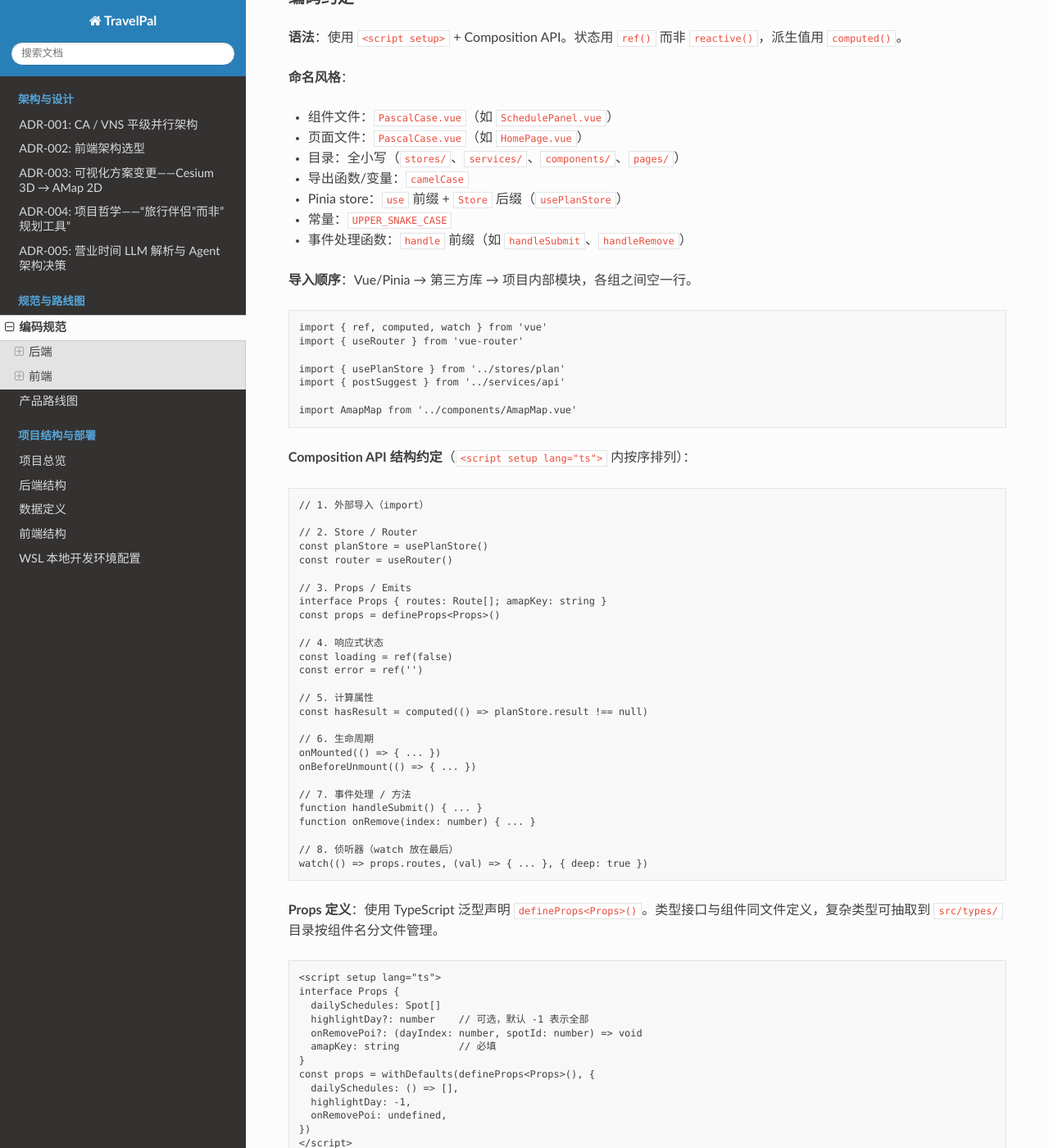
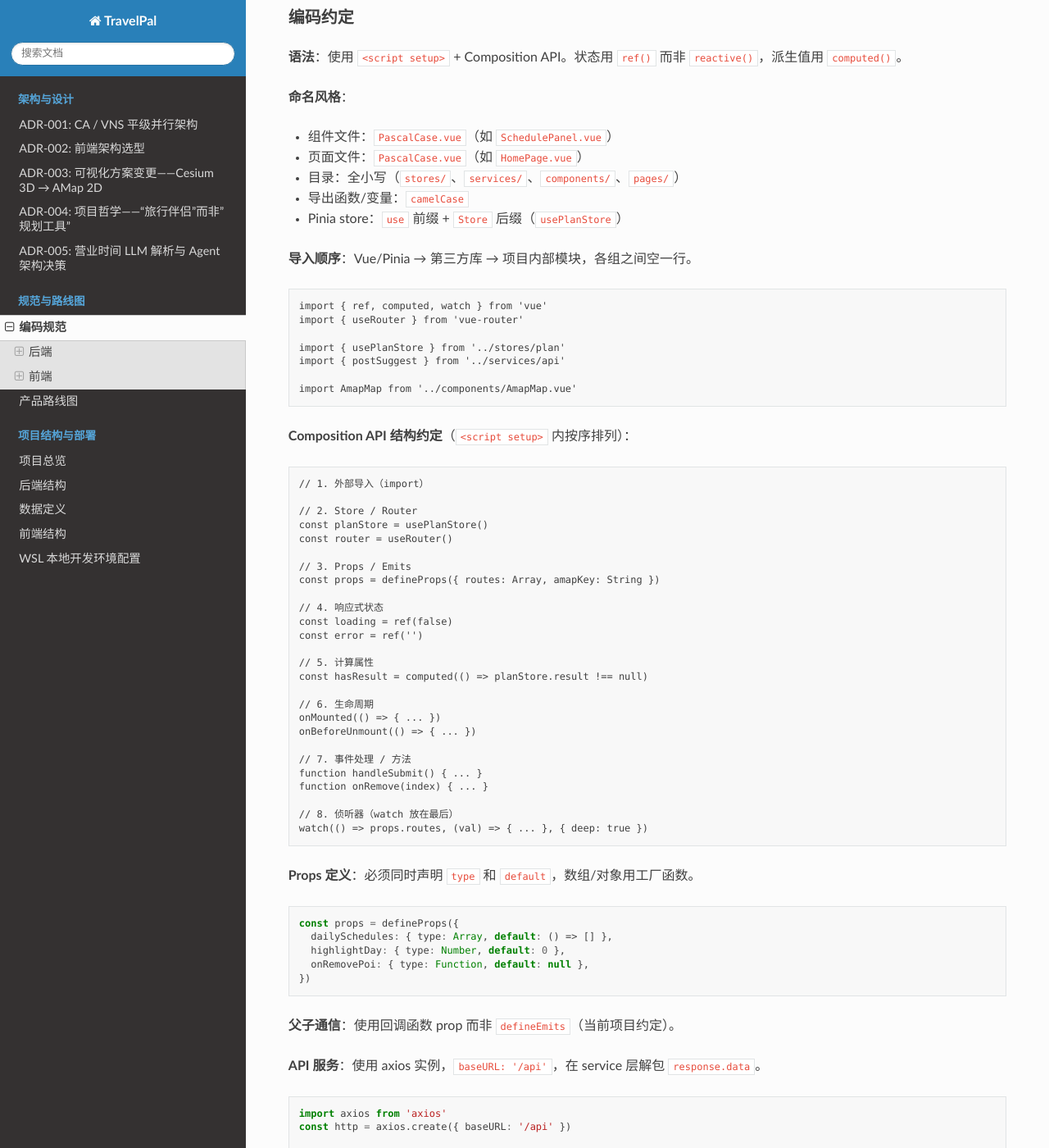
Before and after one commit to xiaojiune/TravelPal, a Sphinx documentation site: the page built from docs/coding.md, in a window 1280 px wide and 1400 px high, scrolled down 6899 px. Shown: the whole window at 82% size. Built offline with Sphinx 7.4.7 and the Read the Docs theme 3.1.0, drawn with Linux system fonts in a browser that asks for light colours; pages that are not in the unit, such as notebooks, are missing from menus; some of the changed text lies outside the part shown.

Commit message:
Dev (#9)

````diff
--- a/docs/coding.md
+++ b/docs/coding.md
@@ -117,7 +117,7 @@ __all__ = ["VNSSolver", "CASolver", "cluster_and_solve"]
 **净化规则**：
 - `__all__` 不得包含下划线开头的私有函数，如 `data/__init__.py` 的 `_parse_opentime_to_tw` 应移除
 
-> Sphinx + autoapi 已在 `conf.py` 中配置，自动从 `__all__` + docstring 生成 API 参考。手动清单不再维护。
+> 当前接口清单以手动注释块维护。未来如引入 Sphinx 等文档工具，可考虑从函数/类 Docstring 中自动提取接口文档，配合 `sphinx-apidoc` 生成，减少人工维护成本。
 
 ### 注释规范
 
@@ -291,7 +291,7 @@ VNS_DEFAULT_PARAMS = { ... }
 3. **若组件被多个父组件使用**，全局搜索引用逐一适配
 
 **路由变更**：
-1. **先在 `router/index.ts` 注册路由**（含 `path` + `name` + 懒加载）
+1. **先在 `router/index.js` 注册路由**（含 `path` + `name` + 懒加载）
 2. **再实现**对应的页面组件
 3. **最后更新**导航链接（`router.push` / `<router-link>`）
 
@@ -309,8 +309,6 @@ VNS_DEFAULT_PARAMS = { ... }
 - 目录：全小写（`stores/`、`services/`、`components/`、`pages/`）
 - 导出函数/变量：`camelCase`
 - Pinia store：`use` 前缀 + `Store` 后缀（`usePlanStore`）
-- 常量：`UPPER_SNAKE_CASE`
-- 事件处理函数：`handle` 前缀（如 `handleSubmit`、`handleRemove`）
 
 **导入顺序**：Vue/Pinia → 第三方库 → 项目内部模块，各组之间空一行。
 
@@ -324,7 +322,7 @@ import { postSuggest } from '../services/api'
 import AmapMap from '../components/AmapMap.vue'
 ```
 
-**Composition API 结构约定**（`<script setup lang="ts">` 内按序排列）：
+**Composition API 结构约定**（`<script setup>` 内按序排列）：
 
 ```text
 // 1. 外部导入（import）
@@ -334,8 +332,7 @@ const planStore = usePlanStore()
 const router = useRouter()
 
 // 3. Props / Emits
-interface Props { routes: Route[]; amapKey: string }
-const props = defineProps<Props>()
+const props = defineProps({ routes: Array, amapKey: String })
 
 // 4. 响应式状态
 const loading = ref(false)
@@ -350,47 +347,31 @@ onBeforeUnmount(() => { ... })
 
 // 7. 事件处理 / 方法
 function handleSubmit() { ... }
-function onRemove(index: number) { ... }
+function onRemove(index) { ... }
 
 // 8. 侦听器（watch 放在最后）
 watch(() => props.routes, (val) => { ... }, { deep: true })
 ```
 
-**Props 定义**：使用 TypeScript 泛型声明 `defineProps<Props>()`。类型接口与组件同文件定义，复杂类型可抽取到 `src/types/` 目录按组件名分文件管理。
+**Props 定义**：必须同时声明 `type` 和 `default`，数组/对象用工厂函数。
 
-```text
-<script setup lang="ts">
-interface Props {
-  dailySchedules: Spot[]
-  highlightDay?: number    // 可选，默认 -1 表示全部
-  onRemovePoi?: (dayIndex: number, spotId: number) => void
-  amapKey: string          // 必填
-}
-const props = withDefaults(defineProps<Props>(), {
-  dailySchedules: () => [],
-  highlightDay: -1,
-  onRemovePoi: undefined,
+```js
+const props = defineProps({
+  dailySchedules: { type: Array, default: () => [] },
+  highlightDay: { type: Number, default: 0 },
+  onRemovePoi: { type: Function, default: null },
 })
-</script>
 ```
 
-**Props 进阶约定**：
-- 必填参数不加 `?`，可选参数加 `?`
-- 默认值通过 `withDefaults` 编译器宏声明，数组/对象用工厂函数
-- 回调 prop 统一 `on` 开头命名（如 `onRemovePoi`、`onSelect`）
-
-**父子通信**：使用回调函数 prop 而非 `defineEmits`（当前项目约定）。适用场景：父子组件一对一通信，且父组件需要同步处理结果。不适用于跨层级事件冒泡。
+**父子通信**：使用回调函数 prop 而非 `defineEmits`（当前项目约定）。
 
 **API 服务**：使用 axios 实例，`baseURL: '/api'`，在 service 层解包 `response.data`。
 
-```ts
+```js
 import axios from 'axios'
-
 const http = axios.create({ baseURL: '/api' })
 
-interface PoiResult { name: string; x: number; y: number }
-
-export function postPoiLookup(city: string, names: string[]): Promise<PoiResult[]> {
+export function postPoiLookup(city, names) {
   return http.post('/poi-lookup', { city, names }).then(r => r.data)
 }
 ```
@@ -399,28 +380,20 @@ export function postPoiLookup(city: string, names: string[]): Promise<PoiResult[
 
 - 组件根节点：根元素为 class 挂钩时，模板中保持可读的 `template`，不混入逻辑
 
-**魔术数字与硬编码约束**：与后端一致，避免硬编码数值，用常量命名。参考本章后端"魔术数字"节（第58-64行）。
-
-**TODO/FIXME 格式**：与后端一致，统一使用 `// TODO: xxx` / `// FIXME: xxx`，禁止其他变体。参考本章后端"TODO/FIXME 格式"节（第79行）。
-
 ### 接口清单规范
 
-**组件级清单**：在组件定义处使用注释块声明公开 API，按 Props / Emits / Slots 分类列出。
+**组件级清单**：在组件定义处使用注释块声明公开 API。
 
-```ts
-// AmapMap.vue 公开接口
+```js
+// SchedulePanel.vue 公开接口
 // Props:
-//   routes:       Route[]            每日路径数组
-//   spots:        Record<number, Spot>  景点字典
-//   highlightDay: number             高亮某一天（-1 表示全部）
-//   amapKey:      string             高德 JS API Key
-// Emits: 无（使用回调 prop）
-// Slots: 无
+//   dailySchedules: 每日行程数组 [{day, spots, ...}]
+//   onRemovePoi:    删除景点回调 (dayIndex, spotId) => void
 ```
 
-**路由清单**：路由集中定义在 `router/index.ts`，所有页面懒加载。
+**路由清单**：路由集中定义在 `router/index.js`，所有页面懒加载。
 
-```ts
+```js
 const routes = [
   { path: '/', name: 'Home', component: () => import('../pages/HomePage.vue') },
   { path: '/suggest', name: 'Suggest', component: () => import('../pages/SuggestPage.vue') },
@@ -428,9 +401,9 @@ const routes = [
 ]
 ```
 
-**Store 清单**：Pinia store 通过 `return` 显式暴露的接口即为公开 API。`return` 中未列出的 ref/函数属于内部实现，外部组件不可直接引用。
+**Store 清单**：Pinia store 通过 `return` 显式暴露的接口即为公开 API。
 
-```ts
+```js
 return { city, spots, planResult, buildRequest, reset }
 ```
 
@@ -444,7 +417,7 @@ return { city, spots, planResult, buildRequest, reset }
 |------|------|---------|
 | **L0** | 核心复杂组件（AmapMap.vue、AgentChat.vue） | P2~P3 标准：JSDoc + 行内 Why + 设计意图 |
 | **L1** | 管道/展示组件（SchedulePanel.vue、HomePage.vue） | P1~P2 标准：JSDoc + 关键逻辑 Why |
-| **L2** | 页面容器 / store / 工具（SuggestPage.vue、stores/*.ts） | P1 标准：组件职责 + 行内 Why |
+| **L2** | 页面容器 / store / 工具（SuggestPage.vue、stores/*.js） | P1 标准：组件职责 + 行内 Why |
 
 #### 按文件类型注释策略
 
@@ -453,7 +426,7 @@ return { city, spots, planResult, buildRequest, reset }
 页面级（`pages/`）使用段注释区分逻辑区域：
 
 ```html
-<script setup lang="ts">
+<script setup>
 // ====== 状态定义 ======
 const loading = ref(false)
 const error = ref('')
@@ -473,7 +446,7 @@ onMounted(() => { ... })
 组件级（`components/`）使用 JSDoc + 行内 Why：
 
 ```html
-<script setup lang="ts">
+<script setup>
 /**
  * AmapMap — 高德 2D 地图视图
  *
@@ -481,59 +454,59 @@ onMounted(() => { ... })
  * 设计说明：路由数组为空时显示空白地图（非加载态），
  * 便于父组件分步加载数据时保持地图实例不销毁。
  */
-interface Props {
+const props = defineProps({
   /** 每日路径数组 [{day, route, duration, ...}] */
-  routes: Route[]
+  routes: { type: Array, default: () => [] },
   /** 景点字典 {index: {name, x, y, ...}} */
-  spots: Record<number, Spot>
+  spots: { type: Object, default: () => ({}) },
   /** 高亮某一天（-1 表示全部） */
-  highlightDay?: number
+  highlightDay: { type: Number, default: -1 },
   /** 高德 JS API Key */
-  amapKey: string
-}
-const props = withDefaults(defineProps<Props>(), {
-  routes: () => [],
-  spots: () => ({}),
-  highlightDay: -1,
+  amapKey: { type: String, required: true },
 })
 </script>
 ```
 
-##### `services/*.ts` 文件
+##### `services/*.js` 文件
 
-函数级类型签名 + JSDoc：
+函数级 JSDoc：
 
-```ts
-interface PoiResult { name: string; x: number; y: number }
-
-/** 查询景点 POI 坐标 */
-export function postPoiLookup(city: string, names: string[]): Promise<PoiResult[]> {
+```js
+/**
+ * 查询景点 POI 坐标。
+ * @param {string} city - 城市名
+ * @param {string[]} names - 景点名称列表
+ * @returns {Promise<Array<{name, x, y}>>}
+ */
+export function postPoiLookup(city, names) {
   return http.post('/poi-lookup', { city, names }).then(r => r.data)
 }
 ```
 
-##### `stores/*.ts` 文件
+##### `stores/*.js` 文件
 
-Store 职责说明 + 类型标注：
+Store 职责说明 + 关键方法 JSDoc：
 
 ```text
-interface Spot { name: string; x: number; y: number; tw: [number, number]; stay: number }
-interface PlanResult { days: DayPlan[]; cost: number }
-
-/** planStore — 规划流程状态管理 */
+/**
+ * planStore — 规划流程状态管理
+ *
+ * 职责：承载从输入到结果的完整数据流，跨页面共享。
+ * 生命周期：HomePage 写入 → SuggestPage/PlanPage 读取
+ */
 export const usePlanStore = defineStore('plan', () => {
   const city = ref('')
-  const spots = ref<Spot[]>([])
-  const planResult = ref<PlanResult | null>(null)
+  const spots = ref([])
+  // ...
 
-  function buildRequest(nDays: number | null) { ... }
-  function reset() { ... }
+  /** 构造请求参数，nDays 为 null 时走 suggest 模式 */
+  function buildRequest(nDays) { ... }
 
   return { city, spots, planResult, buildRequest, reset }
 })
 ```
 
-##### `router/index.ts`
+##### `router/index.js`
 
 Router 配置无需 JSDoc，路由 path 和 name 自文档化。
 
@@ -541,7 +514,7 @@ Router 配置无需 JSDoc，路由 path 和 name 自文档化。
 
 与后端一致，传达设计意图（Why）而非描述行为（What）：
 
-```ts
+```js
 // 路由为空时保持地图实例，避免反复销毁重建
 const hasRoutes = computed(() => props.routes.length > 0)
 
@@ -560,13 +533,7 @@ onBeforeUnmount(() => mapRef.value?.destroy())
 
 #### 模板注释
 
-与后端行内注释一致，传达意图（Why）而非描述行为（What）：
-
-| 模式 | 差（What） | 好（Why） |
-|------|-----------|----------|
-| v-if 分支 | `<!-- 无数据时 -->` | `<!-- 优先展示列表，无数据时显示空态提示 -->` |
-| 加载中 | `<!-- 加载 -->` | `<!-- 首次加载骨架屏，避免白屏闪烁 -->` |
-| 条件展示 | `<!-- 管理员按钮 -->` | `<!-- 仅管理员可见：编辑/删除操作列 -->` |
+模板中仅当逻辑分支意图不明显时加注释：
 
 ```html
 <!-- 优先展示建议列表，无数据时显示空态提示 -->
@@ -580,27 +547,14 @@ onBeforeUnmount(() => mapRef.value?.destroy())
 
 复杂默认值或特殊约定在 Props 定义处附带说明：
 
-```ts
-interface Props {
-  /** 高亮某一天（-1 表示全部显示，0/1/2... 指定某一天） */
-  highlightDay?: number
-  /** 不传则隐藏删除按钮（纯展示模式） */
-  onRemovePoi?: (dayIndex: number, spotId: number) => void
-}
-const props = withDefaults(defineProps<Props>(), {
-  highlightDay: -1,
-  onRemovePoi: undefined,
-})
-```
-
-### 反模式 / 不推荐
-
-以下做法与项目约定冲突，应避免：
-
-- **`reactive()` 包裹对象**：使用 `ref()` + 对象解构，更易追踪变更
-- **`defineEmits` 声明事件**：当前项目统一使用回调 prop 通信
-- **组件 Props 用 `v-bind="obj"` 对象展开**：逐一传递各 prop，调用处可读
-- **组件内 `async setup`**：异步初始化放在 `onMounted` 中处理
-- **Pinia store 中引用其他 store 实例**：store 之间通过参数传值而非直接 `useXxxStore`
-- **模板中混入复杂表达式**：计算逻辑放入 `computed`，模板只做渲染
-- **`@` 别名导入**：统一使用相对路径 `../` 导入
+```js
+highlightDay: {
+  type: Number,
+  default: -1,
+  // -1 表示全部显示，0/1/2... 指定某一天
+},
+onRemovePoi: {
+  type: Function,
+  // 不传则隐藏删除按钮（纯展示模式）
+  default: null,
+},
````
